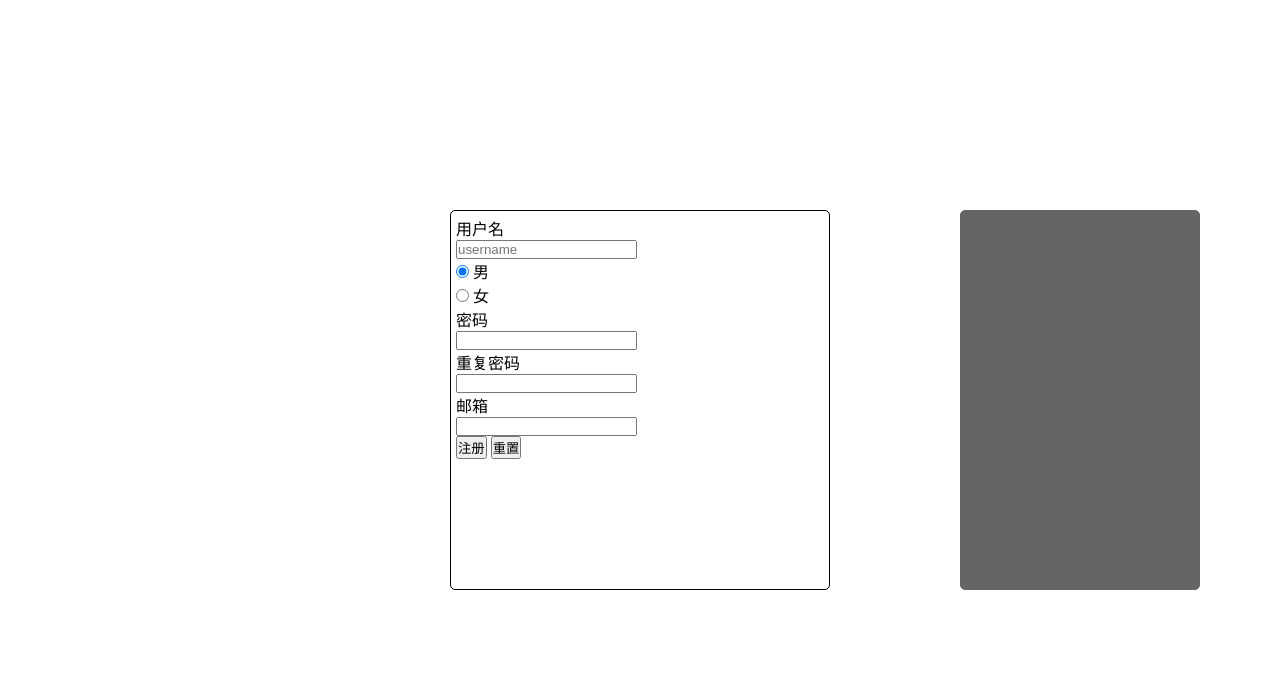
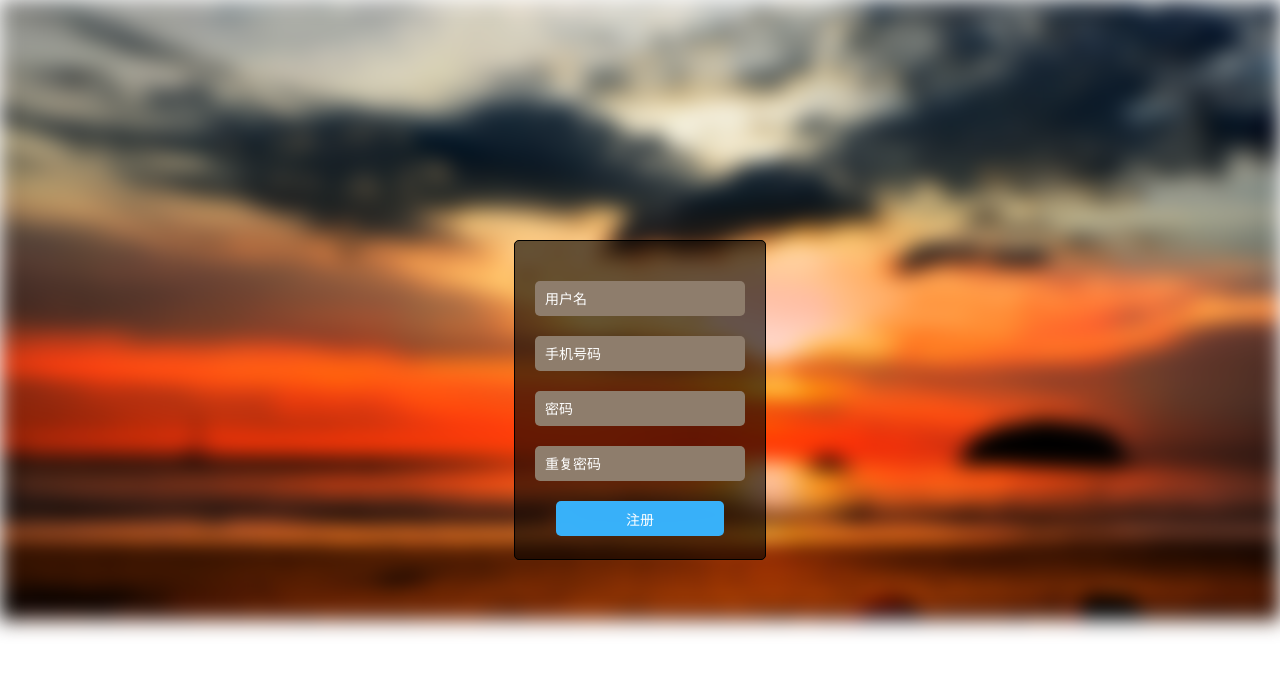
Before and after one commit to doever/QMS, a Django app: page /register/ in a window 1280 px wide; the page is wider, and only the part inside the window is pictured. Shown: the top 675 px of that part. Run offline with Django 3.2, Linux system fonts and the light colour scheme.

Commit message:
重构代码

```diff
--- a/question_track/forms.py
+++ b/question_track/forms.py
@@ -2,26 +2,23 @@
 # -*- coding: utf-8 -*-
 
 from django import forms
+from django.contrib.auth.models import User
 
-# class RegisterForm(forms.Form):
-#     username = forms.CharField(
-#         label=u'用户名/手机号码：',
-#         widget=forms.TextInput(attrs={
-#             'class': 'form-control',
-#             'name': 'username',
-#             'id': 'id_username',
-#         }),
-#         required=True,
-#         error_messages={'required':'不能为空','invalid':'格式错误'}
-#     )
-#     name = forms.CharField(
-#         label=u'名字：',
-#         widget=forms.TextInput(attrs={
-#             'class': 'form-control',
-#             'name': 'name',
-#             'id': 'id_name',
-#         }),
-#     )
+class LoginForm(forms.Form):
+    username=forms.CharField(error_messages={'require':'请输入用户名','invalid':'请输入合法的用户名'})
+    password=forms.CharField(error_messages={'require':'请输入密码'})
+
+    def clean(self):
+        clean_data = super(LoginForm, self).clean()
+        username = clean_data.get('username')
+        password = clean_data.get('password')
+        user = User.objects.filter(username=username,password=password).first()
+        clean_data.update({'id':user.id})
+        if user:
+            return clean_data
+        else:
+            raise forms.ValidationError(message='用户名或密码错误')
+
 
 class RegisterForm(forms.Form):
     username=forms.CharField(
--- a/question_track/templates/question_track/login.html
+++ b/question_track/templates/question_track/login.html
@@ -19,8 +19,9 @@
     .backimage{
         float: left;
         height: 620px;
-        width: 1360px;
+        width: 100%;
         background:url({% static "images/sunrise2.jpg" %}) no-repeat;
+        background-size:120%;
         -webkit-filter: blur(10px);
     }
     .login-form-i{
@@ -110,7 +111,6 @@
         color:white;
         background-color: rgba(57, 180, 254, 0.98);
     }
-/* CSS注释说明：这里对CSS代码换行是为了让代码在此我要中显示完整，换行后CSS效果不受影响 */
 </style>
 </head>
 
--- a/question_track/templates/question_track/register.html
+++ b/question_track/templates/question_track/register.html
@@ -18,20 +18,24 @@
     .backimage{
         float: left;
         height: 620px;
-        width: 1360px;
-        {#background:url({% static "images/sunrise2.jpg" %}) no-repeat;#}
+        width: 100%;
+        background:url({% static "images/sunrise2.jpg" %}) no-repeat;
+        background-size: 120%;
         -webkit-filter: blur(10px);
     }
     .login-form-i{
         position: absolute;
         margin: auto;
-        top: 0; bottom: 0; right: 80px;
+        top: 0;
+        bottom: 0;
+        left: 0;
+        right: 0;
         border: 1px solid #000;
         background:#000000;
         box-sizing: border-box;
         border-radius: 5px;
-        width:240px;
-        height:380px;
+        width:252px;
+        height: 320px;
         padding:5px;
         filter:alpha(Opacity=60);
         -moz-opacity:0.6;
@@ -40,45 +44,118 @@
     .login-form{
         position: absolute;
         margin: auto;
-        top: 0; bottom: 0; right: 0; left:0;
+        top: 0;
+        bottom: 0;
+        right: 0;
+        left:0;
         border: 1px solid #000;
         box-sizing: border-box;
         {#background:#000;#}
         border-radius: 5px;
-        width:380px;
-        height:380px;
-        padding:5px;
+        width:252px;
+        height: 320px;
+        padding:20px 20px;
     }
+        .login-form .input-group{
+
+        }
+        .login-form .input-group input{
+            width: 100%;
+            height: 35px;
+            border:none;
+            outline:none;
+            font-size: 14px;
+            background-color: #8e7d6c !important;
+            text-indent: 10px;
+            color:white !important;
+            opacity: 2;
+            margin-top: 20px;
+            border-radius: 5px;
+        }
+        input::-ms-input-placeholder{
+            text-indent: 10px;
+            color: #FFF;
+        }
+        input::-moz-placeholder{
+            text-indent: 10px;
+            color: #FFF;
+        }
+        input::-webkit-input-placeholder{
+            text-indent: 10px;
+            color: #FFF;
+        }
+        .register-input{
+            width: 80%;
+            height: 35px;
+            margin: 0 auto;
+        }
+        .register-input input{
+            border: none;
+            margin: 20px auto;
+            width: 100%;
+            height: 35px;
+            color: #FFF;
+            font-size: 14px;
+            background-color: rgba(57, 180, 254, 0.98);
+            outline: none;
+            border-radius: 5px;
+            cursor: pointer;
+        }
+        .active{
+            border-width: 1px;
+            border-color:skyblue;
+            box-shadow: 0 0 3px 3px deepskyblue;
+        }
     </style>
 </head>
 <body>
     <div class="backimage"></div>
     <div class="login-form-i"></div>
-    <form action="/register" method="post">
+    <form action="{% url 'question_track:register' %}" method="post">
         {% csrf_token %}
-    <div class="login-form">
-{#        <p>{{ registerFrom.username.label }}{{ registerFrom.username }}</p>#}
-{#        <p>{{ registerFrom.sex.label }}{{ registerFrom.sex }}</p>#}
-{#        <p>{{ registerFrom.password }}</p>#}
-{#        <p>{{ registerFrom.re_password }}</p>#}
-{#        <p>{{ registerFrom.email }}</p>#}
-        {% for field in registerFrom %}
-            <div class="form-group">
-                <label class="col-md-3 control-label">{{ field.label }}</label>
-                <div class="col-md-9">
-                    {{ field }}
-{#                    {% if field.auto_id == 'id_username' %}#}
-{#                        <span class="help-block">用于登陆，手机号码</span>#}
-{#                    {% endif %}#}
-                </div>
+        <div class="login-form">
+            <div class="input-group">
+                <input type="text" name="username" placeholder="用户名" />
             </div>
-        {% endfor %}
-        <input type="submit" value="注册">
-        <input type="reset" value="重置">
-    </div>
+            <div class="input-group">
+                <input type="text" name="telephone" placeholder="手机号码"/>
+            </div>
+            <div class="input-group">
+                <input type="password" name="password" placeholder="密码"/>
+            </div>
+            <div class="input-group">
+                <input type="password" name="re_password" placeholder="重复密码"/>
+            </div>
+            <div class="vaild-code-group">
+                <div class="input-group-short"></div>
+                <div class="code"></div>
+            </div>
+            <div class="register-input">
+                <input type="submit" value="注册">
+            </div>
+        </div>
     </form>
 </body>
  <script>
+     $(function(){
+         $("form input").hover(
+             function(){
+                 $(this).addClass("active");
+             },
+             function(){
+                 $(this).removeClass("active");
+             }
+         );
+        {#$('input').on({#}
+        {#    mouseover:function(){#}
+        {#        $(this).css({'borderWidth':'1px','borderColor':'skyblue','boxShadow':'0 0 2px 2px deepskyblue'});#}
+        {#    }#}
+        {#,#}
+        {#    mouseout:function() {#}
+        {#        $(this).css({'borderWidth':'1px','borderColor':'#8e7d6c','boxShadow':'0 0 0 0 deepskyblue'});#}
+        {#    }#}
+    });
+
     function SubmitForm() {
         var input_dict = {};
         $('input').each(function () {
@@ -101,8 +178,6 @@
                        tag.innerText = v[0].message;
                        $('input[name="' + k + '"]').after(tag);
                    })
-
-
                }
             }
         })
--- a/question_track/urls.py
+++ b/question_track/urls.py
@@ -1,18 +1,14 @@
 #!/usr/bin/python3
 from django.conf.urls import url
-from django.contrib.staticfiles import views as static_views
-from django.conf.urls.static import static
-from django.conf import settings
+from question_track import views
 
-import question_track.views as views
-
+app_name = 'question_track'
 urlpatterns = [
-                  # url(r'^$', views.index, name='index'),
-                  url(r'^login/', views.user_login, name='user_login'),
-                  url(r'^home$', views.qms_main, name='qms_main'),
-                  url(r'^register/',views.register,name='register'),
-                  url(r'^project_detils/$',views.register,name='project_detils'),
-                  url(r'^report/',views.report,name='report'),
+                  url(r'^$', views.Index.as_view(), name='index'),
+                  url(r'^login/', views.Login.as_view(), name='login'),
+                  url(r'^register/',views.Register.as_view(),name='register'),
+                  # url(r'^project_detils/$',views.register,name='project_detils'),
+                  # url(r'^report/',views.report,name='report'),
                   # url(r'^logout/', views.user_logout, name='user_logout'),
                   # url(r'^register/', views.user_register, name='user_register'),
                   # url(r'^set_password/', views.set_password, name='set_password'),
@@ -22,4 +18,3 @@ urlpatterns = [
                   # url(r'^statistics/', views.statistics, name='statistics'),
                   # url(r'^about/', views.about, name='about'),
               ]
-              # + static(settings.MEDIA_URL, document_root=settings.MEDIA_ROOT)+static(settings.STATIC_URL, document_root=settings.STATIC_ROOT)
--- a/question_track/views.py
+++ b/question_track/views.py
@@ -1,151 +1,87 @@
-from django.shortcuts import render,reverse
-from question_track.models import User
+from django.shortcuts import render,reverse,redirect
 from django.http import HttpResponse, HttpResponseRedirect, HttpResponseForbidden
 from django.contrib import auth
 from django.contrib.auth.models import User
 from django.db import connection
-
-from question_track.models import Question,QuestionClass,QuestionState,Solution,Applynew
+from .models import Question,QuestionClass,QuestionState,Solution,Applynew
 from question_track.forms import *
+from django.views.generic import View,ListView,TemplateView
+from django.views.decorators.http import require_http_methods
+from django.utils.decorators import method_decorator
 import json
 
-# Create your views here.
-class APIError(Exception):
-    def __init__(self, error,data,message):
-        super().__init__(self)
-        self.error = error
-        self.data=data
-        self.message=message
 
-    def __str__(self):
-        return self.error
+class Login(View):
+    def get(self,request):
+        if request.session.get('user_id',''):
+            return redirect(reverse('question_track:index'))
+        else:
+            return render(request,'question_track/login.html')
 
-def api(func):
-  # @functools.wraps(func)
-    def _wrapper(*args, **kw):
-        try:
-            r = json.dumps(func(*args **kw))
-            if not r:
-                raise APIError('-1','data','用户不能为空')
-        except APIError as e:
-            r = json.dumps(dict(error=e.error, data=e.data, message=e.message))
-        except Exception as e:
-            r = json.dumps(dict(error='internalerror', data=e.__class__.__name__, message='服务器内部错误'))
-        # ctx.response.content_type = 'application/json'
-        return r
-    return _wrapper
-
-@api
-def api_get_users():
-  users = User.objects.raw('select * from auth_user')
-  print(users)
-  print(dict(users=users))
-  return dict(users=users)
-
-#######################
-
-def get_users(request):
-
-    response = {'status':True,'data':None,'msg':None}
-    try:
-        user_list = User.objects.values('id','username')
-        # user_list = list(user_list),如果正确,则将user_list的数值赋值给data
-        if user_list is None:
-            response['msg']='null'
-        response['data'] = list(user_list)
-    except Exception as e:
-        response['status'] = False
-        response['msg'] = str(e)
-
-    data = json.dumps(response)
-    return HttpResponse(data)
+    def post(self,request):
+        forms = LoginForm(request.POST)
+        if forms.is_valid():
+            request.session['user_id'] = forms.cleaned_data.get('id')
+            return redirect(reverse("question_track:index"))
+        else:
+            print(forms.errors)
+            return render(request,'question_track/login.html')
 
 
+class Register(View):
+    def get(self,request):
+        if request.session.get('user_id',''):
+            return redirect(reverse("question_track:index"))
+        else:
+            return render(request,"question_track/register.html")
+
+    def post(self,request):
+        pass
 
 
+class Index(ListView):
+    model = Question
+    context_object_name = 'questions'
+    template_name = 'question_track/home.html'
+    paginate_by = 3
+    ordering = '-createdate'
+
+    def get_context_data(self, **kwargs):
+        context = super(Index,self).get_context_data(**kwargs)
+        return context
+
+    def get_queryset(self):
+        return Question.objects.all()
 
 
-def user_login(request):
-    return render(request, 'question_track/login.html')
-#test
-# @csrf_protect
-def qms_main(request):
-    questions = Question.objects.all()[0:3]
-    context = {
-        'questions': questions,
-    }
-    if request.user.is_authenticated():
-        return render(request, 'question_track/home.html', context)
-
-    state = 'None'
-    if request.method == 'POST':
-        username = request.POST.get('username')
-        password = request.POST.get('password')
-        user = auth.authenticate(username=username, password=password)
-        if user:
-            if user.is_active:
-                auth.login(request, user)
-                return render(request, 'question_track/home.html',context)
-            else:
-                return render(request, 'question_track/login.html', {'state':state})
-        else:
-            state = '用户不存在或密码错误'
-            return render(request, 'question_track/login.html', {'state':state})
-
-    print('redirect')
-    return HttpResponseRedirect('login')
-
-def register(request):
-    # if request.user.is_authenticated():
-    #     return HttpResponseRedirect('/home')
-    state=None
-    registerForm=RegisterForm()
-    print('fangwenzhuce')
-    if request.method == 'POST':
-        print('post')
-        registerForm=RegisterForm(request.post)
-        if registerForm.is_valid():
-            print(registerForm.cleaned_data)
-            print('验证通过')
-            return render(request, 'question_track/login.html')
-        else:
-            print('验证失败')
-            print(registerForm.errors)
-            return render(request, 'question_track/register.html', {"registerFrom": registerForm})
-    content={
-        'state':state,
-        'registerFrom':registerForm,
-    }
-    # print(registerForm)
-    return render(request, 'question_track/register.html',content)
-
-def project_detils(request):
-    pass
-def report(request):
-    if request.method == 'POST':
-        return render(request, 'question_track/report.html')
-    else:
-        sql='''
-            select date_format(creayedate, '%Y-%m-%d') as date,
-            count(*) as createcount,
-             cast(sum(case when billstate = 150 then 1 else 0 end) as signed) as installcount
-            from question_track_applynew
-            where creayedate between '2018-03-01 00:00:00' and '2018-4-1 00:00:00'
-            group by date_format(creayedate, '%Y-%m-%d')
-            '''
-        cursor = connection.cursor()
-        cursor.execute(sql)
-        rows=cursor.fetchall()
-        axis=[]
-        create=[]
-        install=[]
-        for row in rows:
-            axis.append(row[0])
-            create.append(row[1])
-            install.append(row[2])
-        context={
-            'axis':json.dumps(list(axis)),
-            'create':json.dumps(list(create)),
-            'install':json.dumps(list(install)),
-        }
-        return render(request,'question_track/report.html',context=context)
+# class APIError(Exception):
+#     def __init__(self, error,data,message):
+#         super().__init__(self)
+#         self.error = error
+#         self.data=data
+#         self.message=message
+#
+#     def __str__(self):
+#         return self.error
+#
+# def api(func):
+#   # @functools.wraps(func)
+#     def _wrapper(*args, **kw):
+#         try:
+#             r = json.dumps(func(*args **kw))
+#             if not r:
+#                 raise APIError('-1','data','用户不能为空')
+#         except APIError as e:
+#             r = json.dumps(dict(error=e.error, data=e.data, message=e.message))
+#         except Exception as e:
+#             r = json.dumps(dict(error='internalerror', data=e.__class__.__name__, message='服务器内部错误'))
+#         # ctx.response.content_type = 'application/json'
+#         return r
+#     return _wrapper
+#
+# @api
+# def api_get_users():
+#   users = User.objects.raw('select * from auth_user')
+#   print(users)
+#   print(dict(users=users))
+#   return dict(users=users)
```
Also changed, not shown: QMS/settings.py (+13 -7 lines).
